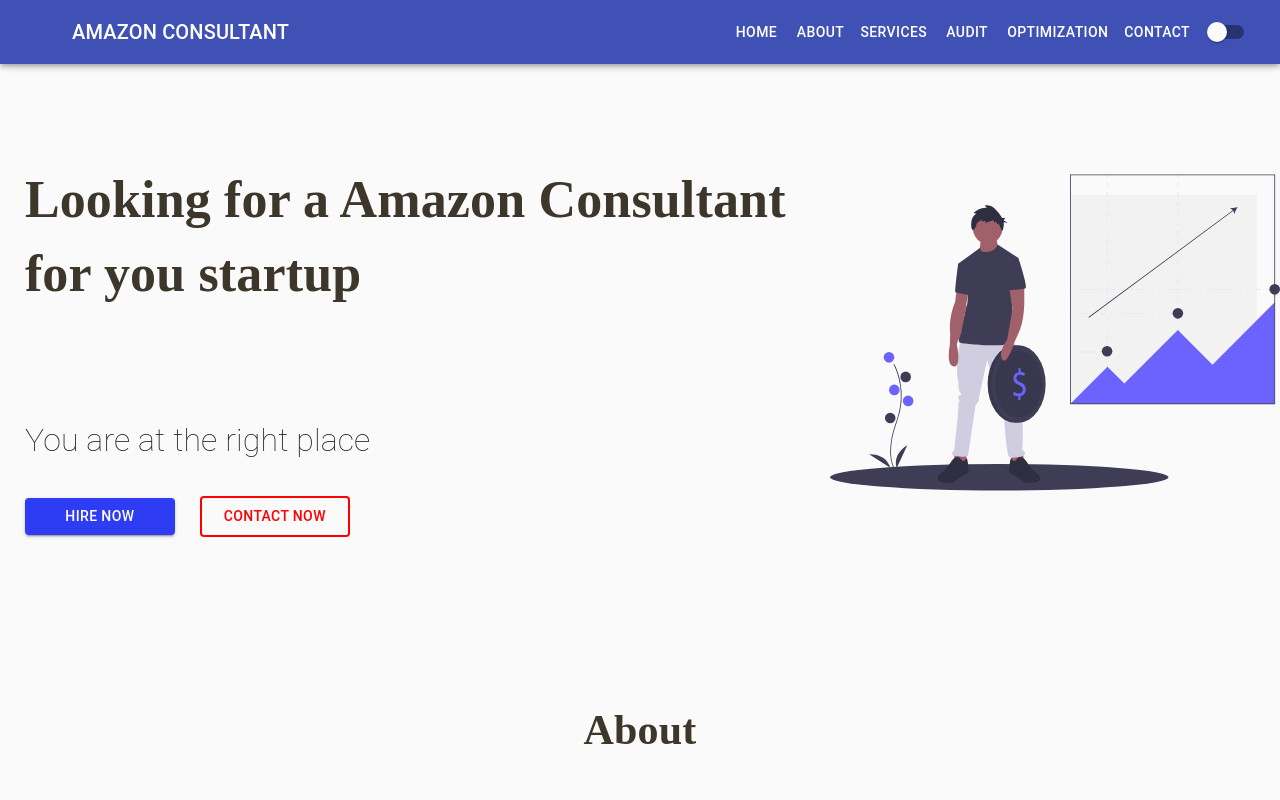
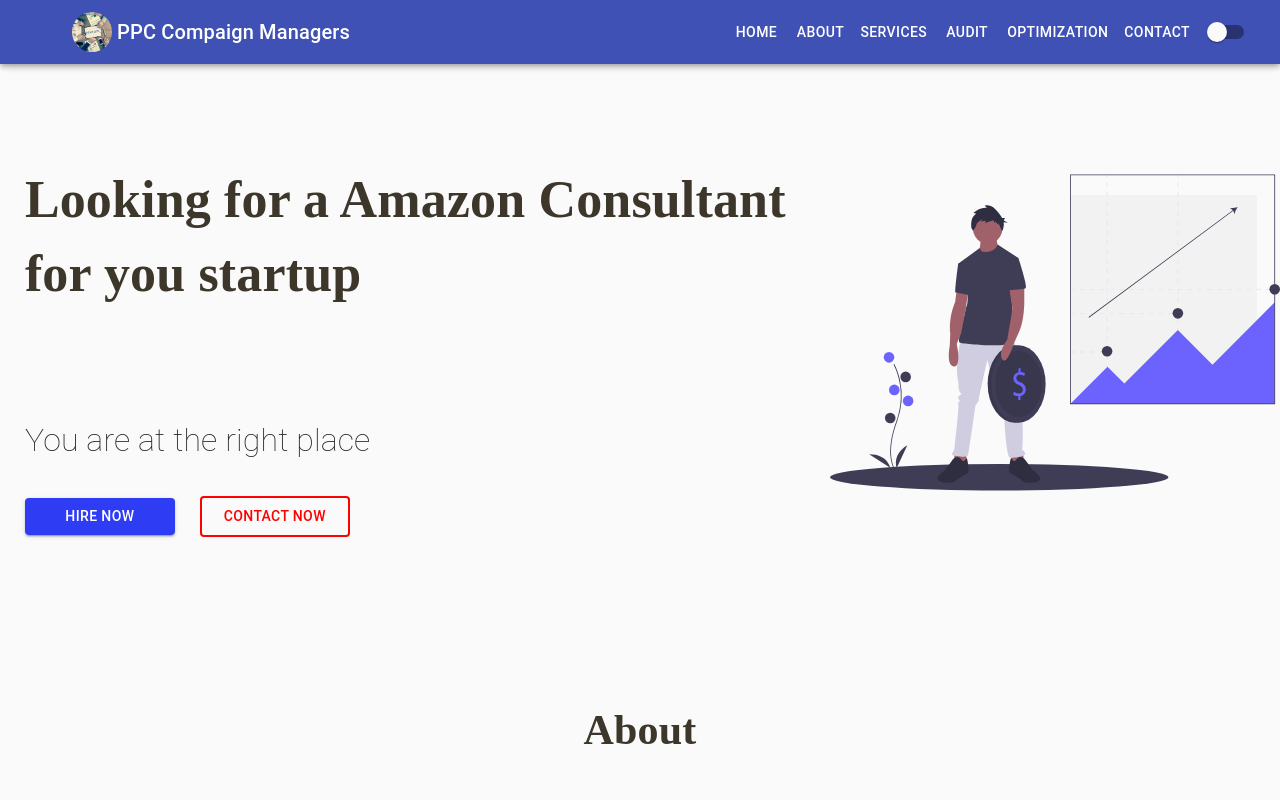
Before and after one commit to Bilalkhan4086/Amazon-Consultant, a React (Create React App) app: page / in a window 1280 px wide. Shown: the top 800 px of the page. Built offline with nearby package versions, Linux system fonts and the light colour scheme.

Commit message:
Sami Final

```diff
--- a/package.json
+++ b/package.json
@@ -3,6 +3,7 @@
   "version": "0.1.0",
   "private": true,
   "dependencies": {
+    "@chakra-ui/core": "^0.8.0",
     "@material-ui/core": "^4.11.0",
     "@material-ui/icons": "^4.9.1",
     "@testing-library/jest-dom": "^4.2.4",
--- a/public/index.html
+++ b/public/index.html
@@ -24,7 +24,7 @@
       work correctly both with client-side routing and a non-root public URL.
       Learn how to configure a non-root public URL by running `npm run build`.
     -->
-    <title>React App</title>
+    <title>Amazon PPC compaign managers</title>
   </head>
   <body>
     <noscript>You need to enable JavaScript to run this app.</noscript>
--- a/src/App.js
+++ b/src/App.js
@@ -57,7 +57,7 @@
     <br/><br/>
     <h3 className="SubTitle">You are at the right place</h3>
 
-      <Button className="Button" variant="contained" style={{backgroundColor:"rgb(46, 60, 243)",color:"white",marginLeft:"3%"}} href="https://www.facebook.com/faraz.abid.50/" ><span className="BFS">Hire Now</span></Button>
+      <Button className="Button" variant="contained" style={{backgroundColor:"rgb(46, 60, 243)",color:"white",marginLeft:"3%"}} href="https://www.facebook.com/zayn.faraz.9/" ><span className="BFS">Hire Now</span></Button>
       <Button className="Button" style={{border:"2px solid red",color:"red",marginLeft:"3%"}} href="#Contact Us" ><span className="BFS">Contact Now</span></Button>
       </div>
       <Swing>
@@ -170,7 +170,7 @@
         <Zoom left><img src={contact} alt="Pics" width="300px"/></Zoom>
         <p className="p">You can contact us via</p>
     <a href="https://www.facebook.com/faraz.abid.50/"><img src={fb} className="fb" alt="facebook"/></a>
-    <a href="tel:03058772851"><img src={phone} alt="Phone" className="phone" /></a>
+    <a href="tel:+923058772851"><img src={phone} alt="Phone" className="phone" /></a>
     <a href="https://mail.google.com/mail/u/0/#inbox?compose=GTvVlcRwPkSbKVtFQmszvffGxSbMrlcLwBKwwhkrNZVBblswhdbvXhsFKKqWgZxPJTjgpTTLHwnnF"><img src={mail} alt="Email"  className="mail" /></a>
     </div></div>
     <div className="footer">
--- a/src/AppBar.js
+++ b/src/AppBar.js
@@ -17,6 +17,8 @@
 // import Brightness3Icon from '@material-ui/icons/Brightness3';
 import Switch from '@material-ui/core/Switch';
 import { Tooltip, Typography, Menu, MenuItem } from "@material-ui/core";
+import logo from "./LOGO.jpg";
+import Avatar from '@material-ui/core/Avatar';
 
 
 const useStyles = makeStyles((theme) => ({
@@ -29,6 +31,7 @@
     },
     title: {
       flexGrow:1,
+      paddingLeft:5
     },
   }));
 
@@ -96,10 +99,8 @@
   <MenuItem style={{backgroundColor:"rgb(46, 60, 243)"}} onClick={handleClose}><Button  style={{color:"white"}} href="#Contact Us">Contact</Button></MenuItem>
 </Menu>
 
-        <Typography variant="h6" className={classes.title}>
-          AMAZON CONSULTANT
-        </Typography>
-
+<Avatar  alt="LOGO" src={logo} />
+        <Typography variant="h6" className={classes.title}>PPC Compaign Managers</Typography>
            <span className="BarButton">
             <Button  color="inherit" href="#Amazon Consultant">Home</Button>
             <Button  color="inherit" href="#About">About</Button>
```
Also changed, not shown: src/LOGO.jpg (added), 1 other file (tests, documents, lock files or other folders).
